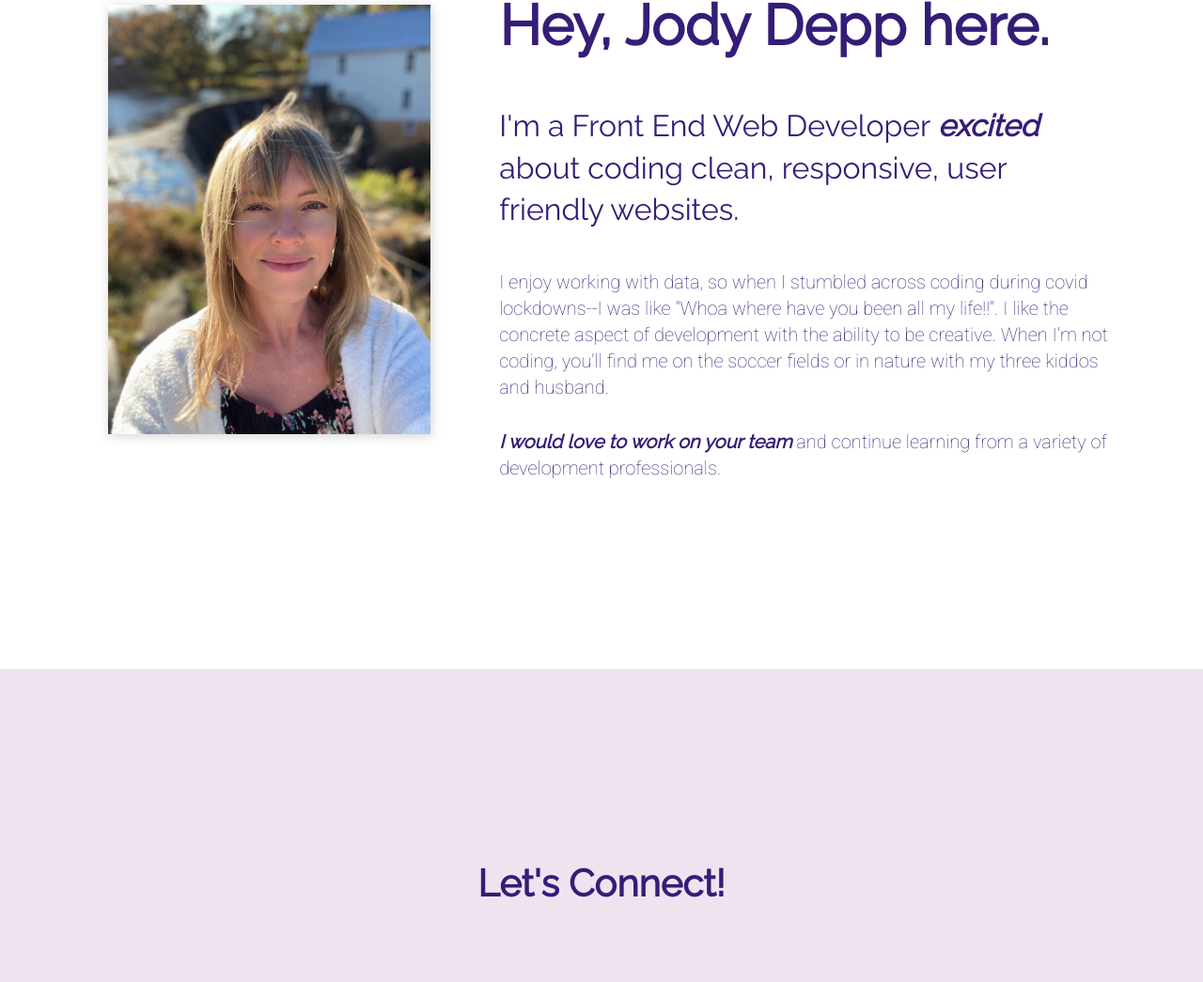
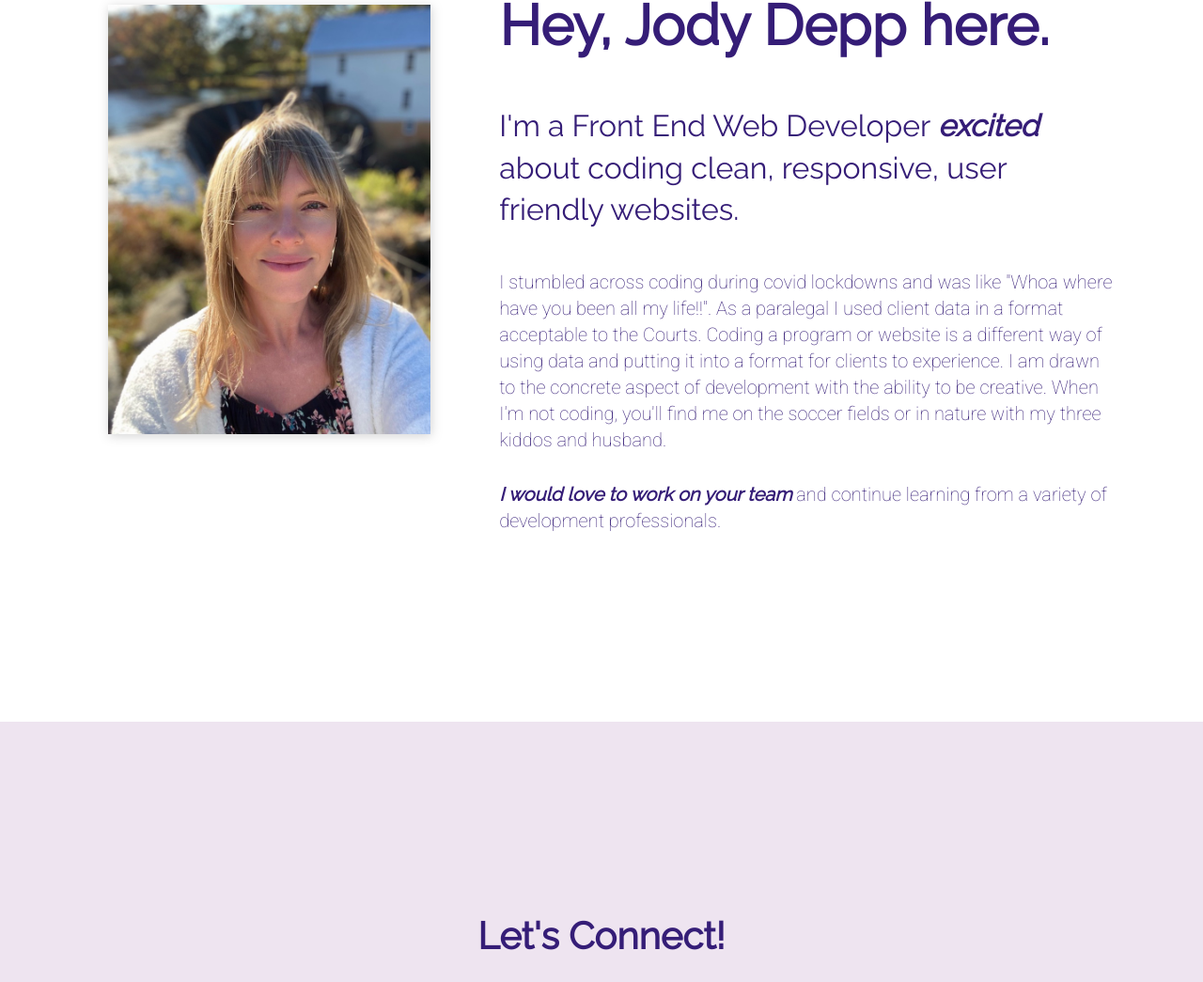
Before and after one commit to JoDepp/Portfolio-Jody-Depp, a website built with Parcel: page index.html in a window 1280 px wide. Shown: the part 4127-5172 px from the top of the page at 94% size. Built offline with nearby package versions, Linux system fonts and the light colour scheme.

Commit message:
updated About section

```diff
--- a/index.html
+++ b/index.html
@@ -170,8 +170,10 @@
                 <h3>Hey, Jody Depp here.</h3>
                 <h4>I'm a Front End Web Developer <span>excited</span> about coding clean, responsive, user friendly websites.</h4>
                 <p class="about-text">
-                I enjoy working with data, so when I stumbled across coding during covid lockdowns--I was like
-                "Whoa where have you been all my life!!". I like the concrete aspect of development with the ability to be creative.
+                I stumbled across coding during covid lockdowns and was like
+                "Whoa where have you been all my life!!". As a paralegal I used client data in a format acceptable to the Courts. Coding a program or website is a
+                different way of using data and putting it into a format for clients to experience. I am drawn to the concrete aspect of development
+                with the ability to be creative.
                 When I'm not coding, you'll find me on the soccer fields or in nature with my three kiddos and husband.
                 </p>
                 <p>
```
